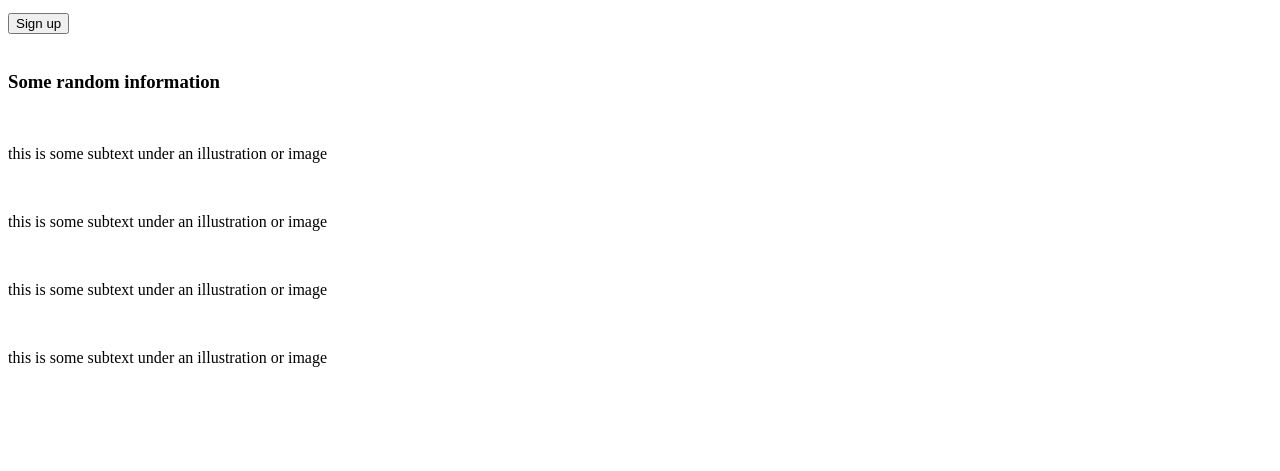
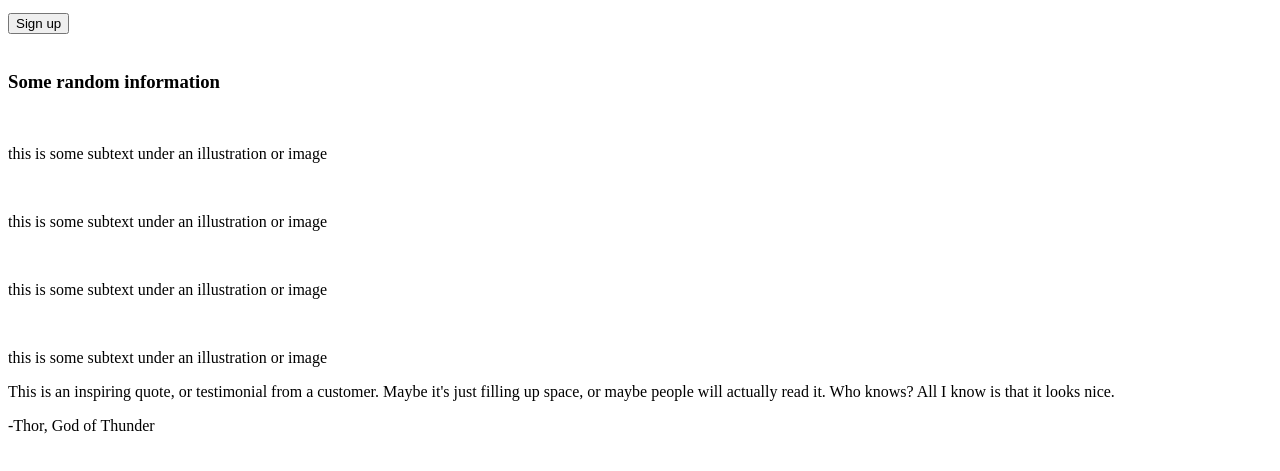
Before and after one commit to Primz125/top_landing_page, a plain HTML site: page index.html in a window 1280 px wide. Shown: the part 197-668 px from the top of the page. Drawn offline with Linux system fonts and the light colour scheme.

Commit message:
Create the quote section
I have added the quote that was shown on The Odin
Project landing page example using <p> tags.

```diff
--- a/index.html
+++ b/index.html
@@ -47,5 +47,12 @@
             </div>
         </div>
     </div>
+    <div class="quote">
+        <p>This is an inspiring quote, or testimonial from a customer.
+            Maybe it's just filling up space, or maybe people will actually read it.
+            Who knows? All I know is that it looks nice.
+        </p>
+        <p>-Thor, God of Thunder</p>
+    </div>
 </body>
 </html>
```
